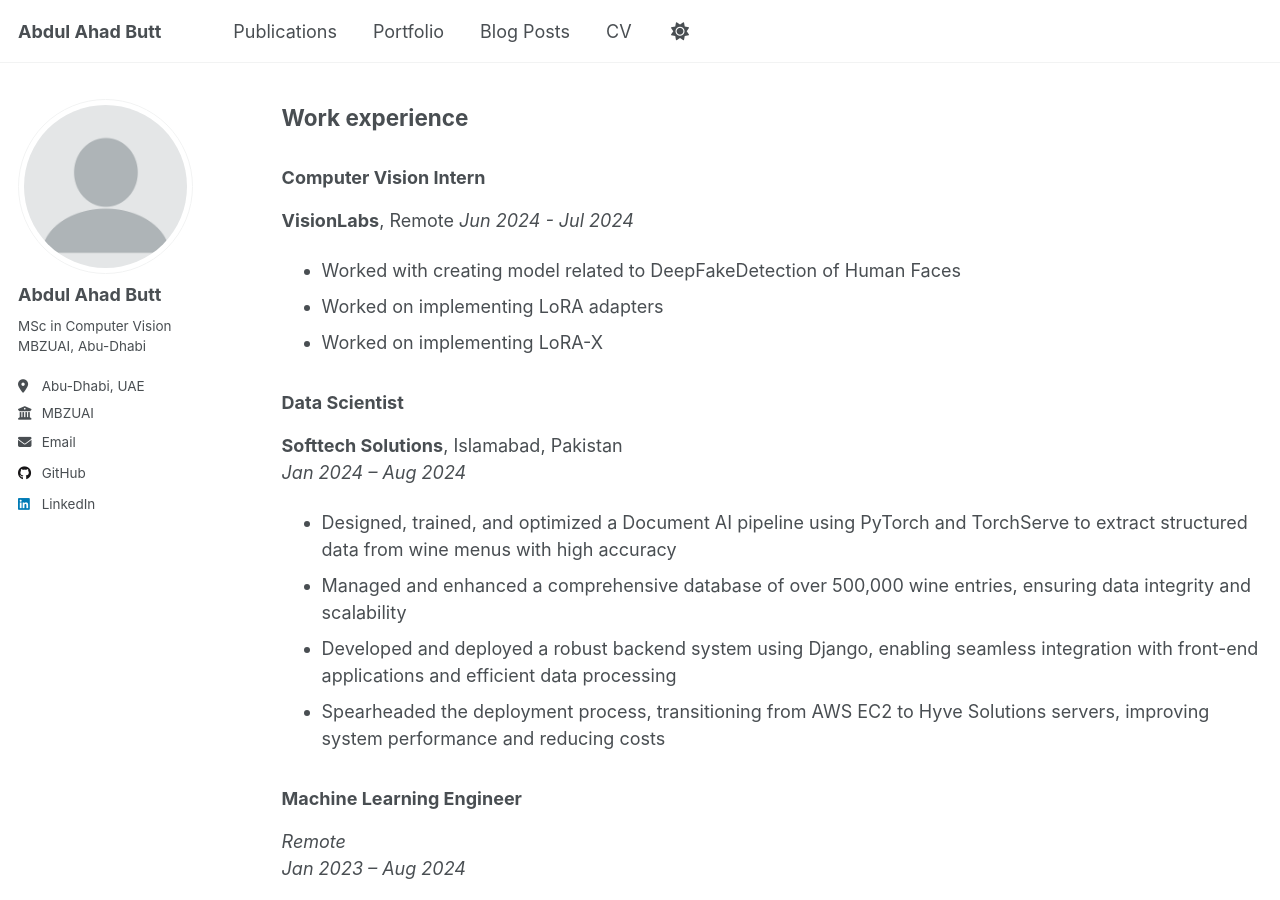
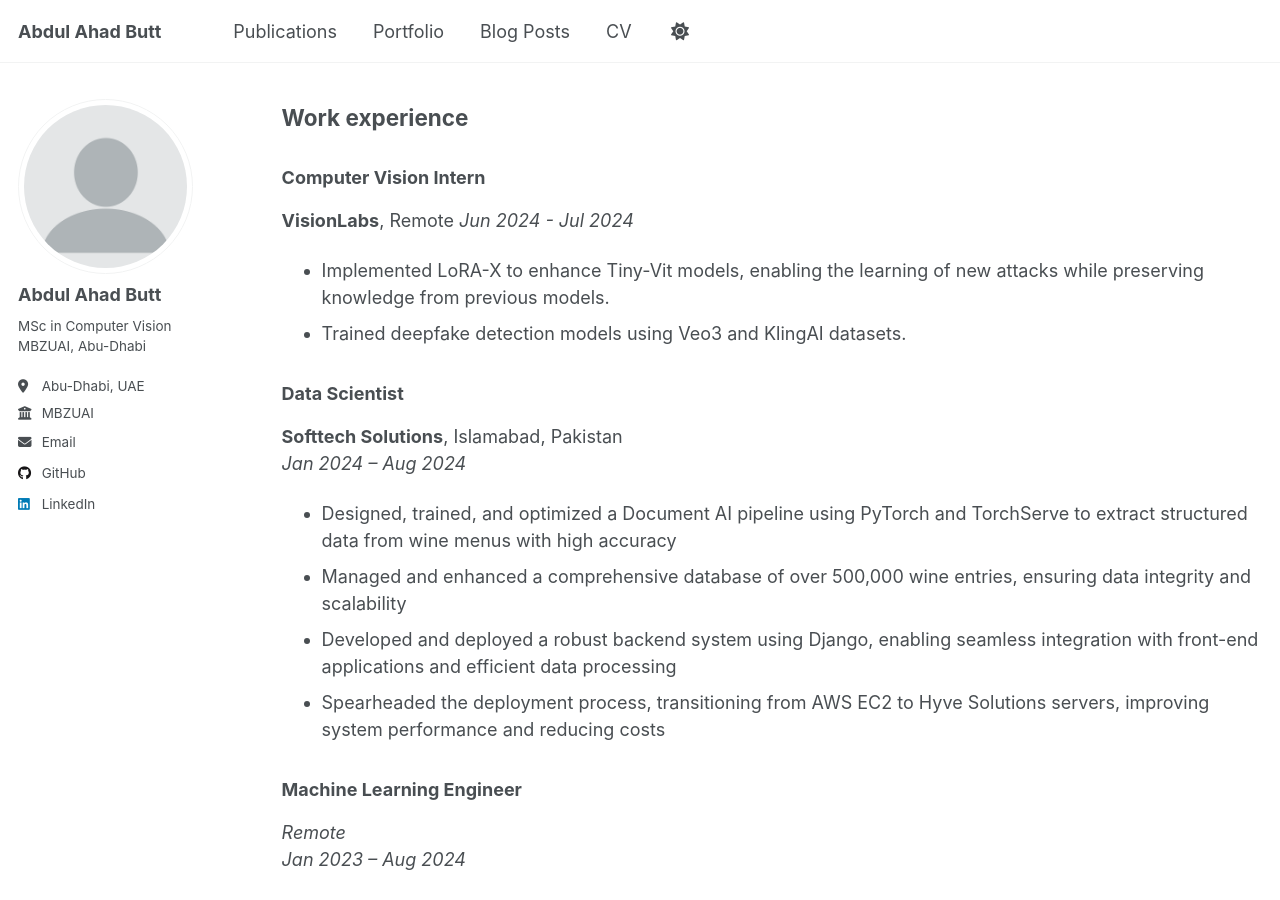
Before and after one commit to abdulahadbutt/abdulahadbutt.github.io, a Jekyll site: the page built from _pages/cv.md, in a window 1280 px wide and 900 px high, scrolled down 500 px. Built offline with Jekyll 4.4.1, drawn with Linux system fonts in a browser that asks for light colours; a script that is not in the unit is left out; some of the changed text lies outside the part shown.

Commit message:
updated base hostname and updated cv

```diff
--- a/_config.yml
+++ b/_config.yml
@@ -13,7 +13,7 @@ title                    : "Abdul Ahad Butt"
 title_separator          : "-"
 name                     : &name "Abdul Ahad Butt"
 description              : &description "ML Engineer"
-url                      : https://academicpages.github.io # the base hostname & protocol for your site e.g. "https://[your GitHub username].github.io" or if you already have some other page hosted on Github then use "https://[your GitHub username].github.io/[Your Repo Name]"
+url                      : https://abdulahadbutt.github.io # the base hostname & protocol for your site e.g. "https://[your GitHub username].github.io" or if you already have some other page hosted on Github then use "https://[your GitHub username].github.io/[Your Repo Name]"
 baseurl                  : "" # the subpath of your site, e.g. "/blog"
 repository               : "abdulahadbutt/abdulahadbutt.github.io"
 
--- a/_pages/cv.md
+++ b/_pages/cv.md
@@ -25,9 +25,9 @@ redirect_from:
 ### Computer Vision Intern
 **VisionLabs**, Remote
 *Jun 2024 - Jul 2024*
-- Worked with creating model related to DeepFakeDetection of Human Faces
-- Worked on implementing LoRA adapters
-- Worked on implementing LoRA-X
+* Implemented LoRA-X to enhance Tiny-Vit models, enabling the learning of new attacks while preserving knowledge from previous models.
+* Trained deepfake detection models using Veo3 and KlingAI datasets.
+
 
 ### Data Scientist
 **Softtech Solutions**, Islamabad, Pakistan
```
Also changed, not shown: other parts of _pages/cv.md (+2 -1 lines).
